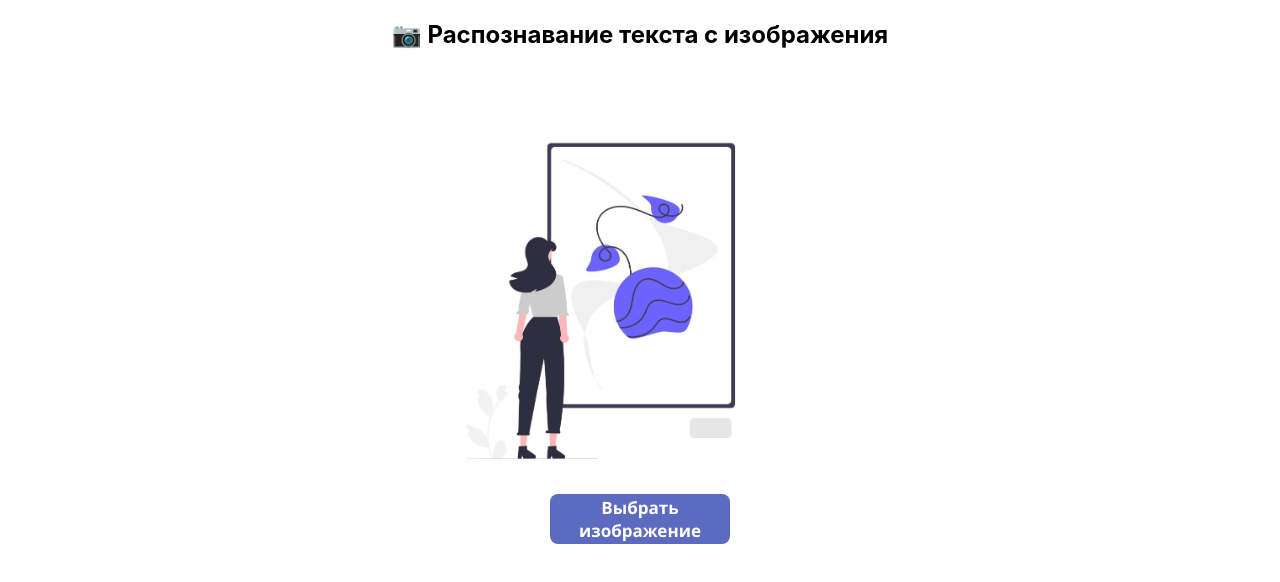
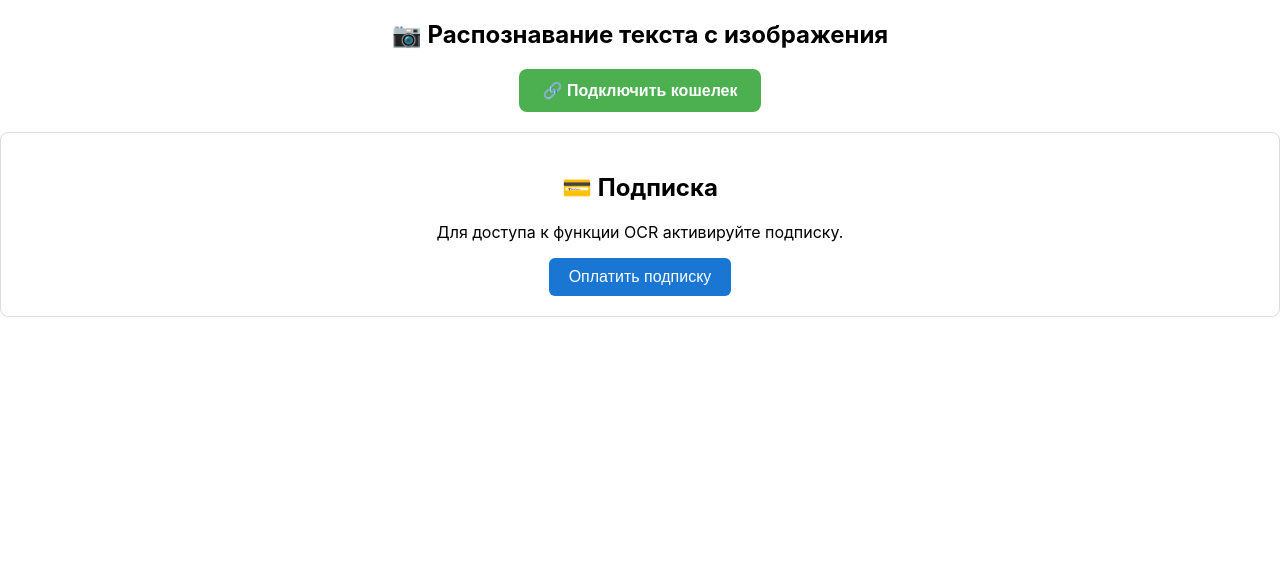
Before and after one commit to ScanText/WEB, a React (Create React App) app: page / in a window 1280 px wide. Shown: the top 582 px of the page. Built offline with nearby package versions, Linux system fonts and the light colour scheme.

Commit message:
feat: добавлен UI подключения кошелька и подписки

```diff
--- a/src/App.tsx
+++ b/src/App.tsx
@@ -1,12 +1,30 @@
-import React from 'react';
+import React, { useState } from 'react';
 import './App.css';
 import ImageUpload from './components/ImageUpload';
+import SubscriptionCheck from './crypto/SubscriptionCheck';
+import WalletConnect from './crypto/WalletConnect';
 
 function App() {
+  const [walletConnected, setWalletConnected] = useState(true); // заглушка, потом будет useWallet
+  const [subscriptionActive, setSubscriptionActive] = useState(false); // заглушка
+
   return (
     <div className="App">
       <h2>📷 Распознавание текста с изображения</h2>
-      <ImageUpload />
+
+      {/* Подключение кошелька */}
+      <WalletConnect onConnect={() => setWalletConnected(true)} />
+
+      {/* Подписка */}
+      {walletConnected && (
+      <SubscriptionCheck
+        subscribed={subscriptionActive}
+        onSubscribe={() => setSubscriptionActive(true)}
+      />
+    )}
+
+      {/* Загрузка изображения — только если подписка активна */}
+      {walletConnected && subscriptionActive && <ImageUpload />}
     </div>
   );
 }
--- /dev/null
+++ b/src/crypto/SubscriptionCheck.tsx
@@ -0,0 +1,45 @@
+import React from 'react';
+
+interface SubscriptionCheckProps {
+  onSubscribe: () => void;
+  subscribed: boolean;
+}
+
+const SubscriptionCheck: React.FC<SubscriptionCheckProps> = ({ onSubscribe, subscribed }) => {
+  return (
+    <div style={styles.container}>
+      <h2>💳 Подписка</h2>
+      {subscribed ? (
+        <p style={{ color: 'green', fontWeight: 'bold' }}>Подписка активна ✅</p>
+      ) : (
+        <>
+          <p>Для доступа к функции OCR активируйте подписку.</p>
+          <button style={styles.button} onClick={onSubscribe}>
+            Оплатить подписку
+          </button>
+        </>
+      )}
+    </div>
+  );
+};
+
+const styles: { [key: string]: React.CSSProperties } = {
+  container: {
+    padding: 20,
+    border: '1px solid #ddd',
+    borderRadius: 8,
+    textAlign: 'center',
+    marginTop: 20,
+  },
+  button: {
+    backgroundColor: '#1976d2',
+    color: '#fff',
+    padding: '10px 20px',
+    border: 'none',
+    borderRadius: 6,
+    cursor: 'pointer',
+    fontSize: '16px',
+  },
+};
+
+export default SubscriptionCheck;
--- /dev/null
+++ b/src/crypto/WalletConnect.tsx
@@ -0,0 +1,38 @@
+import React, { useEffect } from 'react';
+import { useWallet } from './useWallet';
+
+const WalletConnect: React.FC<{ onConnect: () => void }> = ({ onConnect }) => {
+  const { walletAddress, connect } = useWallet();
+
+  useEffect(() => {
+    if (walletAddress) {
+      onConnect();
+    }
+  }, [walletAddress, onConnect]);
+
+  return (
+    <div>
+      <button onClick={connect} style={styles.button}>
+        🔗 {walletAddress ? 'Кошелек подключен' : 'Подключить кошелек'}
+      </button>
+      {walletAddress && (
+        <p style={{ marginTop: 10 }}>Адрес: {walletAddress}</p>
+      )}
+    </div>
+  );
+};
+
+const styles: { [key: string]: React.CSSProperties } = {
+  button: {
+    backgroundColor: '#4caf50',
+    color: '#fff',
+    padding: '12px 24px',
+    borderRadius: 8,
+    border: 'none',
+    cursor: 'pointer',
+    fontSize: '16px',
+    fontWeight: 'bold',
+  },
+};
+
+export default WalletConnect;
--- /dev/null
+++ b/src/crypto/constants.ts
@@ -0,0 +1,6 @@
+// Заглушки для будущих адресов смарт-контрактов
+export const SUBSCRIPTION_CONTRACT_ADDRESS = "0xYourContractAddressHere";
+
+export const ABI = [
+  // Сюда будет добавлен ABI контракта
+];
--- /dev/null
+++ b/src/crypto/useWallet.ts
@@ -0,0 +1,12 @@
+import { useState } from 'react';
+
+export const useWallet = () => {
+  const [walletAddress, setWalletAddress] = useState<string | null>(null);
+
+  const connect = () => {
+    // Заглушка: здесь будет логика подключения
+    setWalletAddress("0x1234...abcd");
+  };
+
+  return { walletAddress, connect };
+};
--- a/src/index.tsx
+++ b/src/index.tsx
@@ -2,18 +2,13 @@ import React from 'react';
 import ReactDOM from 'react-dom/client';
 import './index.css';
 import App from './App';
-import reportWebVitals from './reportWebVitals';
 
 const root = ReactDOM.createRoot(
   document.getElementById('root') as HTMLElement
 );
+
 root.render(
   <React.StrictMode>
     <App />
   </React.StrictMode>
 );
-
-// If you want to start measuring performance in your app, pass a function
-// to log results (for example: reportWebVitals(console.log))
-// or send to an analytics endpoint. Learn more: https://bit.ly/CRA-vitals
-reportWebVitals();
```
Also changed, not shown: 1 other file (tests, documents, lock files or other folders).
